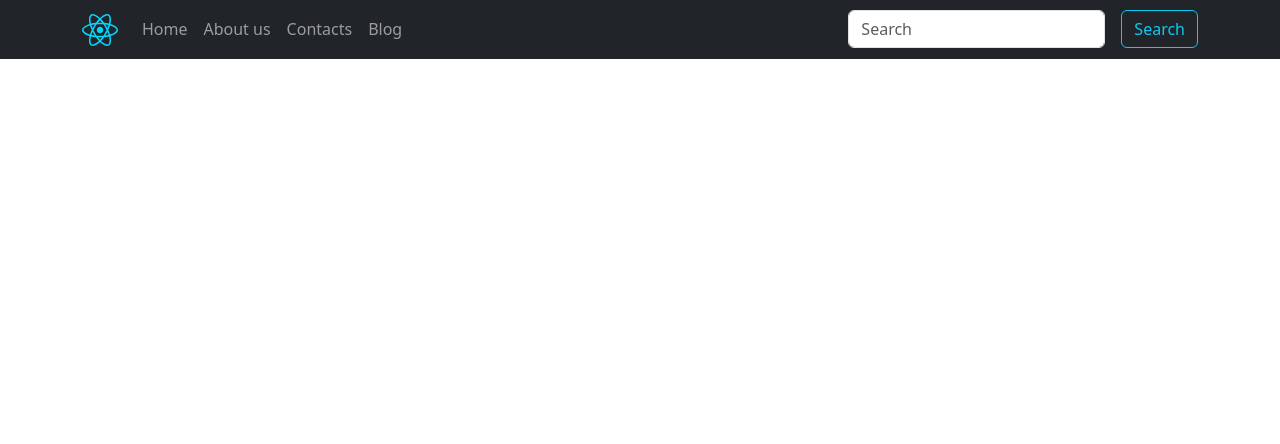
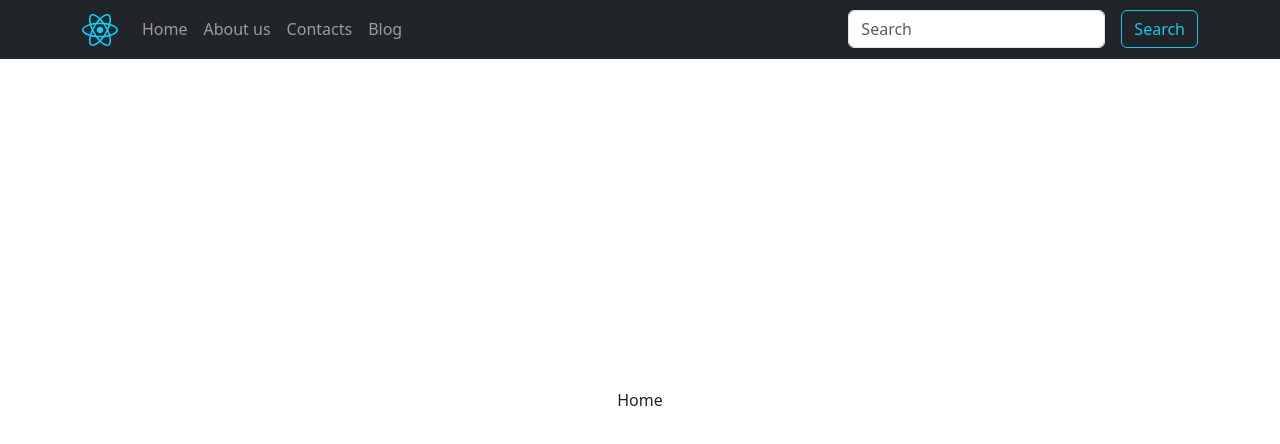
Before and after one commit to paskalov-aris/react-bootstrap-site, a React (Vite) app: page / in a window 1280 px wide. Shown: the top 444 px of the page. Built offline with nearby package versions, Linux system fonts and the light colour scheme.

Commit message:
set up react-router-dom and basic pages

```diff
--- a/package.json
+++ b/package.json
@@ -13,7 +13,8 @@
     "bootstrap": "^5.3.6",
     "react": "^19.1.0",
     "react-bootstrap": "^2.10.10",
-    "react-dom": "^19.1.0"
+    "react-dom": "^19.1.0",
+    "react-router-dom": "^7.6.0"
   },
   "devDependencies": {
     "@eslint/js": "^9.25.0",
--- a/src/components/Header.jsx
+++ b/src/components/Header.jsx
@@ -6,11 +6,17 @@ import {
   Form,
   Button,
 } from "react-bootstrap";
+import { BrowserRouter as Router, Routes, Route } from "react-router-dom";
+import { Home } from "../pages/Home";
+import { About } from "../pages/About";
+import { Contacts } from "../pages/Contacts";
+import { Blog } from "../pages/Blog";
 
 import logo from "../assets/react.svg";
 
 export const Header = () => {
   return (
+    <>
       <Navbar fixed="top" collapseOnSelect expand="md" bg="dark" variant="dark">
         <Container>
           <Navbar.Brand href="/">
@@ -25,11 +31,24 @@ export const Header = () => {
               <Nav.Link href="/blog"> Blog </Nav.Link>
             </Nav>
             <Form className="d-flex">
-            <FormControl type="text" placeholder="Search" className="me-sm-3" />
+              <FormControl
+                type="text"
+                placeholder="Search"
+                className="me-sm-3"
+              />
               <Button variant="outline-info">Search</Button>
             </Form>
           </Navbar.Collapse>
         </Container>
       </Navbar>
+      <Router>
+        <Routes>
+          <Route path="/" element={<Home />} />
+          <Route path="/about" element={<About />} />
+          <Route path="/contacts" element={<Contacts />} />
+          <Route path="/blog" element={<Blog />} />
+        </Routes>
+      </Router>
+    </>
   );
 };
--- /dev/null
+++ b/src/pages/About.jsx
@@ -0,0 +1,3 @@
+export const About = () => {
+  return <div>About</div>;
+};
--- /dev/null
+++ b/src/pages/Blog.jsx
@@ -0,0 +1,3 @@
+export const Blog = () => {
+  return <div>Blog</div>;
+};
--- /dev/null
+++ b/src/pages/Contacts.jsx
@@ -0,0 +1,3 @@
+export const Contacts = () => {
+  return <div>Contacts</div>;
+};
--- /dev/null
+++ b/src/pages/Home.jsx
@@ -0,0 +1,3 @@
+export const Home = () => {
+  return <div>Home</div>;
+};
```
Also changed, not shown: 1 other file (tests, documents, lock files or other folders). Lines whose indentation alone changed are shown as unchanged.
